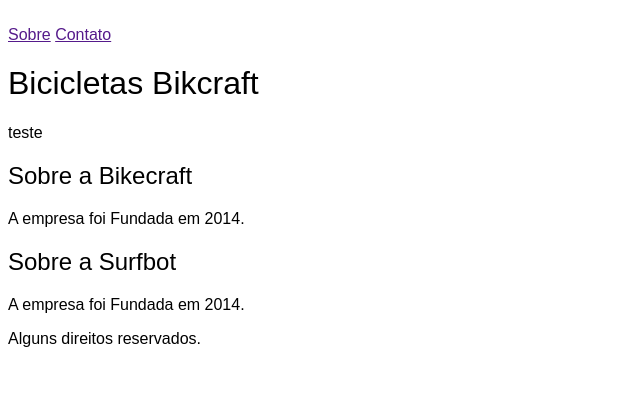
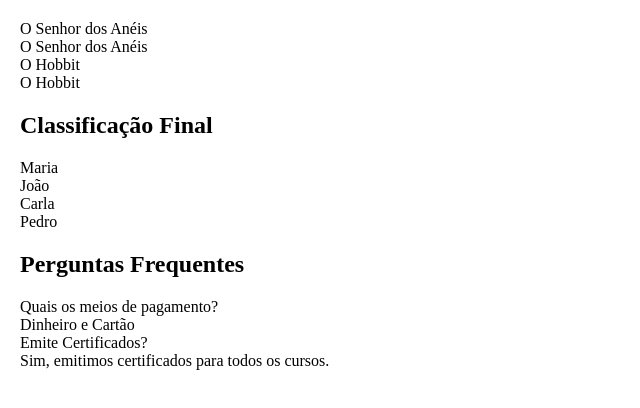
Before and after one commit to TorugoJS/Origamid, a plain HTML site: page HTML E CSS/index.html in a window 1280 px wide. Shown: the whole page, without its empty margins (0-640 px from the left). Drawn offline with Linux system fonts and the light colour scheme.

Commit message:
origamid

```diff
--- a/HTML E CSS/index.html
+++ b/HTML E CSS/index.html
@@ -11,35 +11,36 @@
 
 <body>
 
+  <ul>
 
-  <header>
-    <img src="" alt="">
-    <nav aria-label="primária">
-      <a href="">Sobre</a>
-      <a href="">Contato</a>
-      <a href=""></a>
-    </nav>
 
-  </header>
-  <main>
+    <li>O Senhor dos Anéis</li>
+    <ul>
+      <li>O Senhor dos Anéis</li>
+      <li>O Hobbit</li>
+    </ul>
+    <li>O Hobbit</li>
 
-    <h1>Bicicletas Bikcraft</h1>
-    <p>teste</p>
-  </main>
 
-  <article aria-labelledby="sobrebik">
-    <h2 id="sobrebik">Sobre a Bikecraft</h2>
-    <p>A empresa foi Fundada em 2014.</p>
-  </article>
+    <h2>Classificação Final</h2>
+    <ol>
+      <li>Maria</li>
+      <li>João</li>
+      <li>Carla</li>
+      <li>Pedro</li>
+    </ol>
 
-  <section aria-label="sobresurfbot">
-    <h2>Sobre a Surfbot</h2>
-    <p>A empresa foi Fundada em 2014.</p>
-  </section>
+    <h2>Perguntas Frequentes</h2>
+    <dl>
+      <dt>Quais os meios de pagamento?</dt>
+      <dd>Dinheiro e Cartão</dd>
+      <dt>Emite Certificados?</dt>
+      <dd>Sim, emitimos certificados para todos os cursos.</dd>
+    </dl>
 
-  <footer>
-    <p>Alguns direitos reservados.</p>
-  </footer>
+
+
+  </ul>
 
 </body>
 
--- a/HTML E CSS/styles.css
+++ b/HTML E CSS/styles.css
@@ -1,23 +1,15 @@
 body {
-  font-family: Arial, Helvetica, sans-serif;
+  margin: 20px;
 }
 
-h1,
-h2 {
-  font-weight: normal;
+ul,
+ol {
+  padding: 0;
+  margin: 0;
+  list-style: none;
 }
 
-.titulo {
-  font-size: 30px;
-  margin: 30px 0;
+dl,
+dd {
+  margin: 0;
 }
-
-.subtitulo {
-  font-size: 20px;
-  margin: 20px 0;
-}
-
-.paragrafo {
-  color: #555;
-  margin: 16px 0;
-}
```
